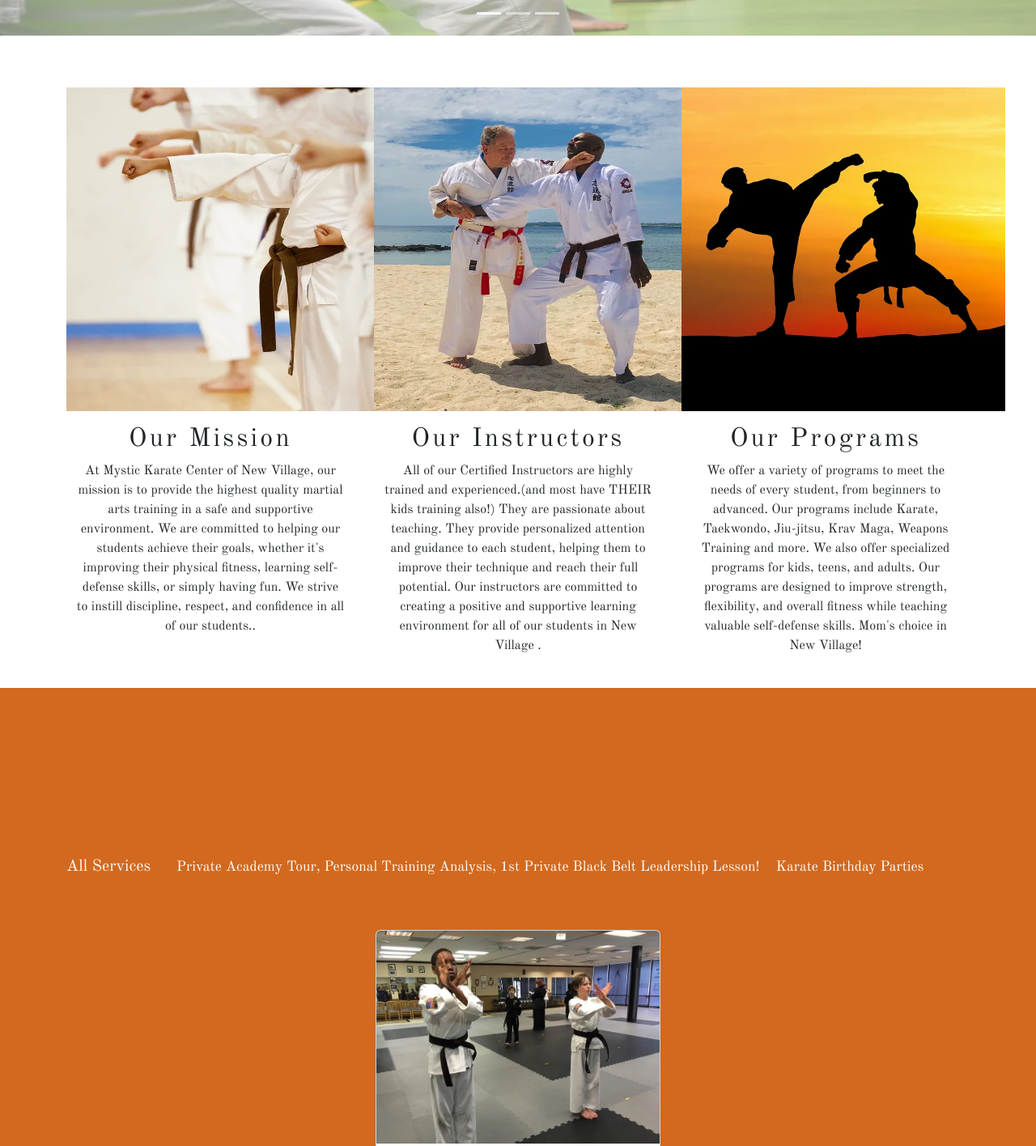
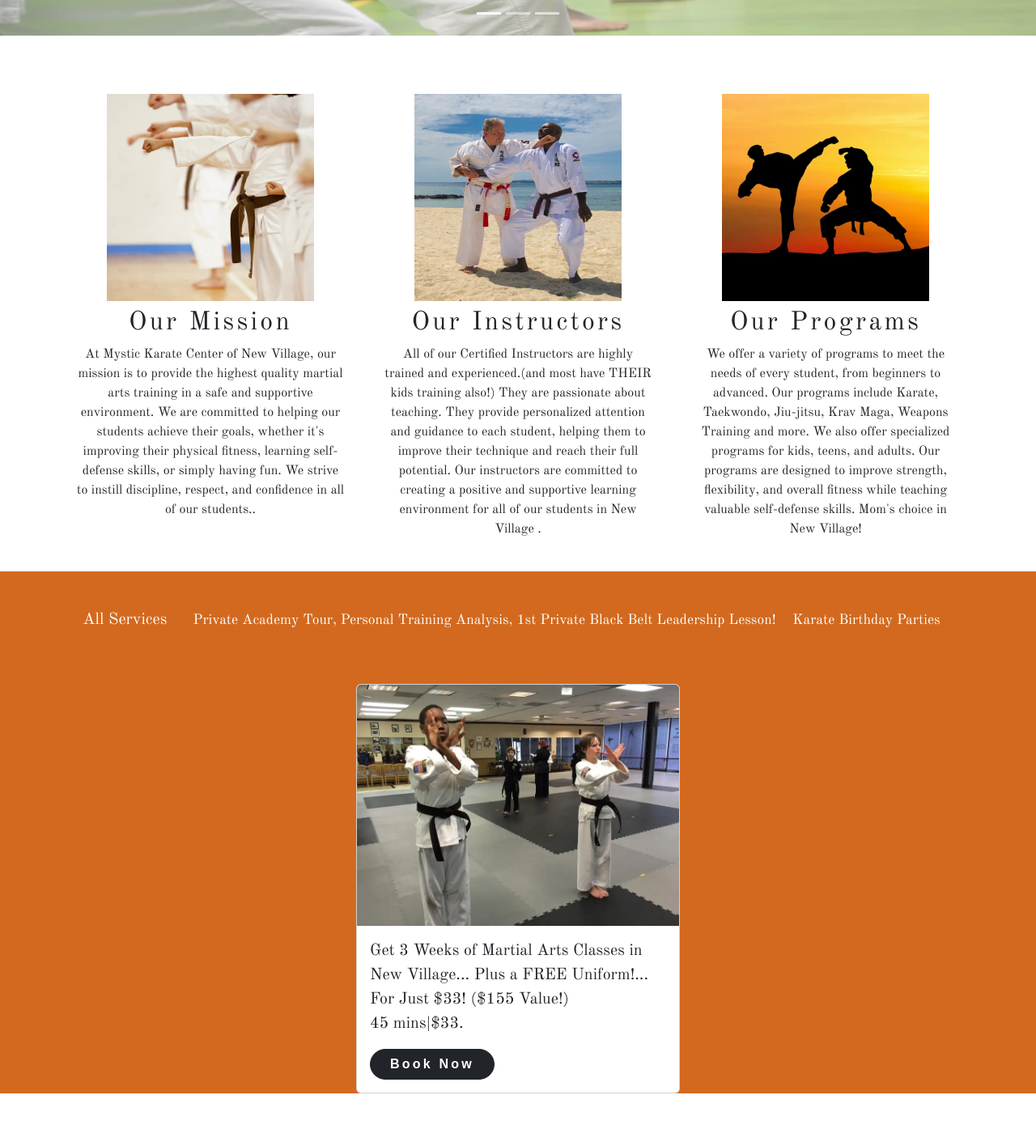
Before and after one commit to sandhyadeepch/MKWebsite, a plain HTML site: page index.html in a window 1280 px wide. Shown: the part 696-2112 px from the top of the page at 81% size. Drawn offline with nearby package versions, Linux system fonts and the light colour scheme.

Commit message:
Modify css for card and footer

```diff
--- a/index.html
+++ b/index.html
@@ -154,8 +154,8 @@
 
         </div><!-- /.container -->
         <!-------Card Section with offers-->
-        <div class="cardSection">
-            <div class="cardContent container my-5">
+        <div class="cardSection px-3">
+            <div class="cardContent my-5">
                 <h5>All Services</h5>
                 <ul>
                     <li>Private Academy Tour, Personal Training Analysis, 1st Private Black Belt Leadership Lesson!
@@ -164,7 +164,7 @@
                 </ul>
             </div>
 
-            <div class="card" style="width: 22rem;">
+            <div class="card">
                 <img src="./assests/images/join.webp" class="card-img-top" alt="Kid posing">
                 <div class="card-body">
 
@@ -209,11 +209,11 @@
 
         <!-- Footer -->
         <!-- <div class="footerContainer"> -->
-            <footer class="d-flex flex-wrap justify-content-between align-items-center py-5 mt-4 footerContainer">
+            <footer class="d-flex flex-wrap justify-content-center align-items-center mt-4 footerContainer">
               <div class="mb-3 mb-md-0 ">Copyright © 2024 Mystic Karate Center of New Village
               </div>
 
-              <ul class="nav col-md-4 justify-content-end list-unstyled d-flex icons">
+              <ul class="nav col-md-4 justify-content-center list-unstyled d-flex icons">
                 <li class="ms-3"><a href="#"><img src="./assests/images/twitter.svg" alt="twitter icon"></a></li>
                 <li class="ms-3"><a href="#"><img src="./assests/images/instagram.svg" alt="instagram icon"></a></li>
                 <li class="ms-3"><a href="#"><img src="./assests/images/facebook.svg" alt="facebook icon"></a></li>
--- a/styles.css
+++ b/styles.css
@@ -17,22 +17,28 @@
     letter-spacing: 0.2rem;
   }
   .marketing img{
-    width:400px;
-    height:400px;
-    margin-bottom: 1rem;
+    width:20rem;
+    height:20rem;
+    margin: 0.5rem;
   }
-
+  .marketing img{
+    width:16rem;
+    height:16rem;
+    margin: 0.5rem;
+  }
   /* rtl:end:ignore */
 
   /* CARD SECTION
   ---------------------------------------------------*/
+  .card{
+    width:25rem;
+  }
   .cardSection {
     display: flex;
     flex-direction: column;
     justify-content:center;
     align-items: center;
     background-color: chocolate;
-    height: 120vh;
     font-family: 'Old Standard TT', serif;
     color: white;
 }
@@ -129,10 +135,10 @@
   color: aliceblue;
   font-family: 'Old Standard TT', serif;
   padding: 2rem;
-font-size: 1.2rem;
+  font-size: 0.8rem;
 }
 .icons img{
-  width:2em;
-  height:1em;
+  width:1rem;
+  height:0.8rem;
 
 }
```
